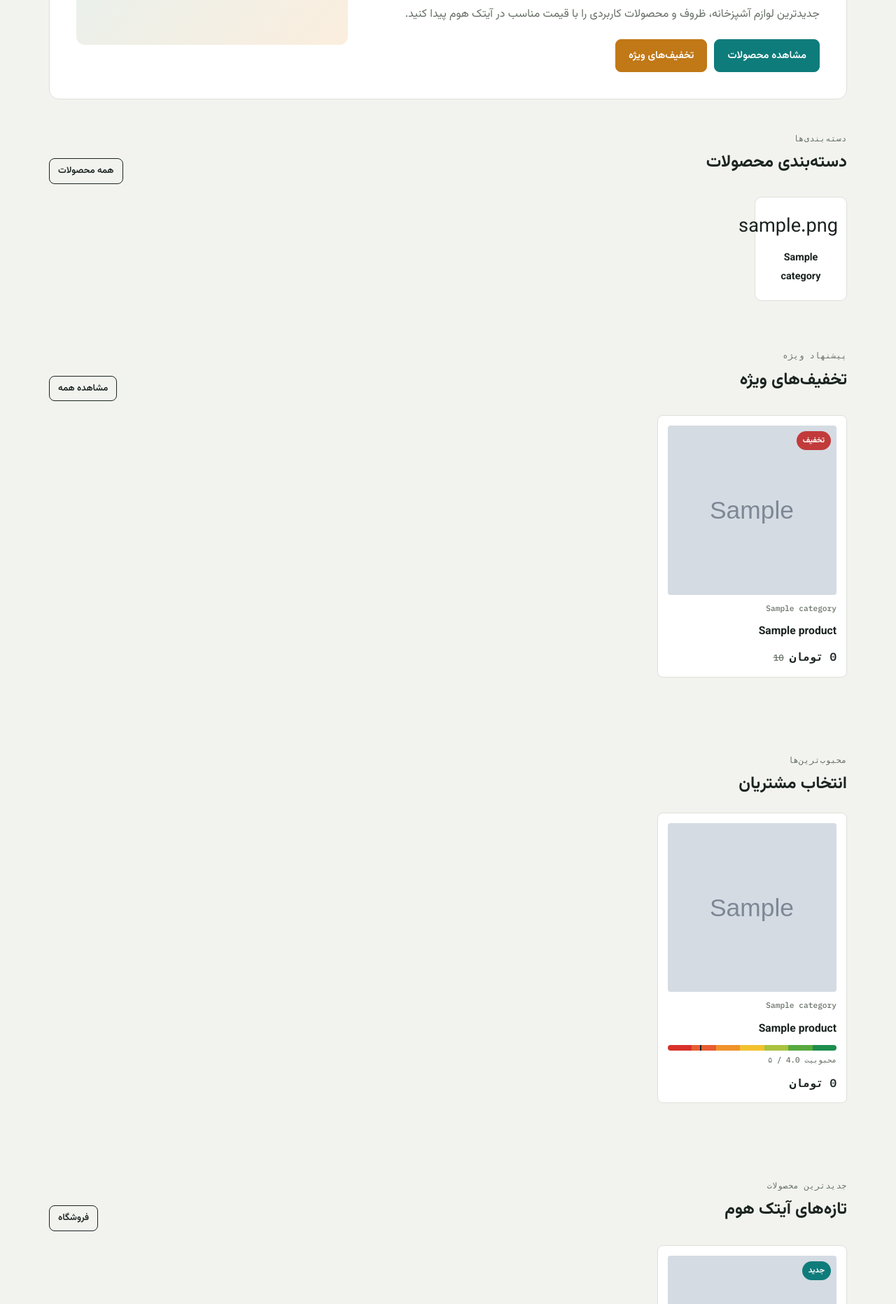
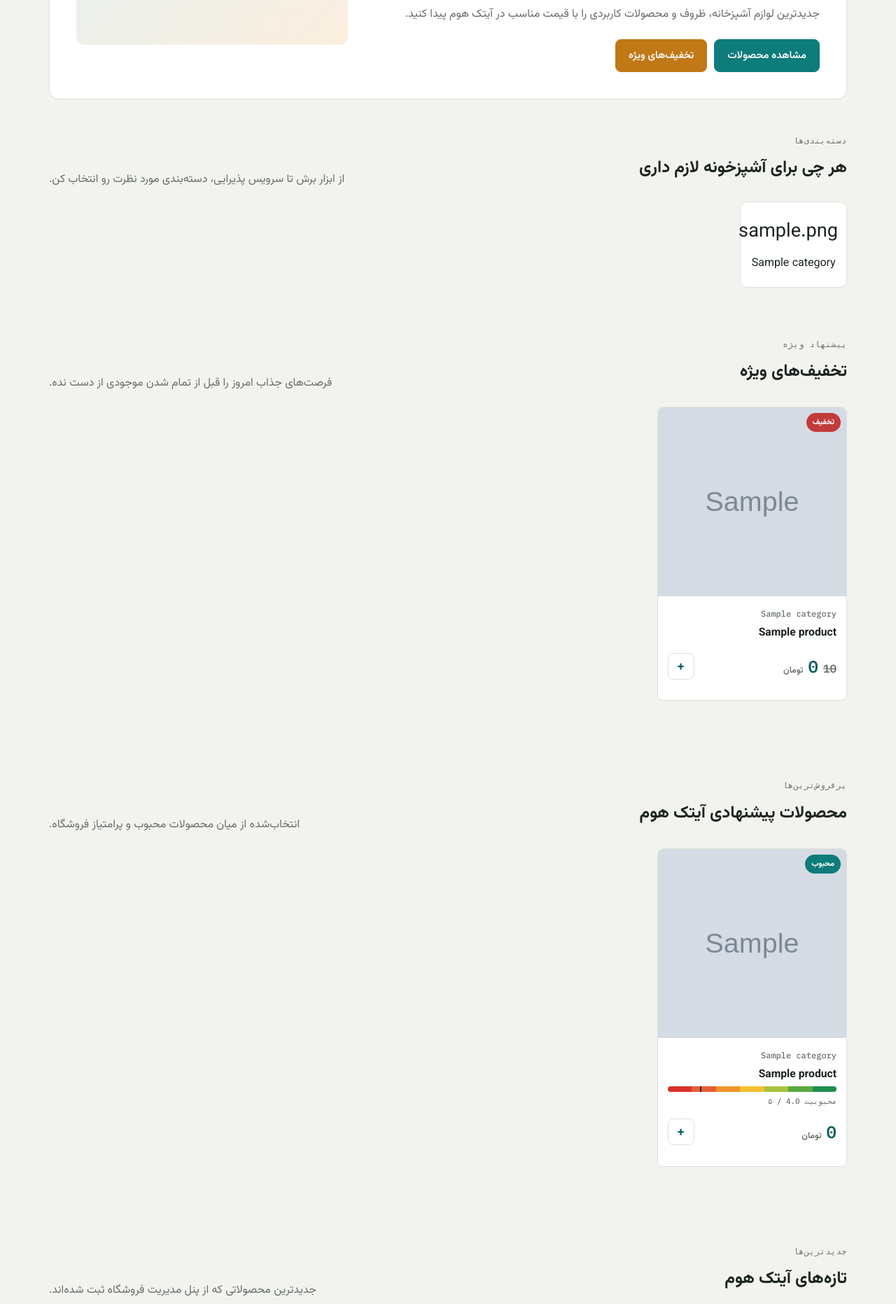
Before and after one commit to SajjadSj66/Home, a Django app: page / in a window 1280 px wide. Shown: the part 372-2235 px from the top of the page at 70% size. Run offline with Django 5.2, Linux system fonts and the light colour scheme; tables that the repository leaves empty hold one stand-in row (values such as "Sample post"); grey boxes marked "Sample" are stand-in pictures; parts of the project's set-up code (start-up, migrations or seed data) failed here and were passed over.

Commit message:
Connect homepage product sections to shop models

```diff
--- a/templates/index.html
+++ b/templates/index.html
@@ -5,6 +5,9 @@
 {% block content %}
 <div class="container">
 
+  <!-- ============================================================
+       HERO
+       ============================================================ -->
   <section style="padding:42px 0 28px;">
     <div style="display:grid;grid-template-columns:1.25fr .75fr;gap:28px;align-items:center;background:var(--surface);border:1px solid var(--line);border-radius:14px;padding:38px;overflow:hidden;">
       <div>
@@ -20,17 +23,26 @@
     </div>
   </section>
 
-  <section style="padding:18px 0 34px;">
-    <div style="display:flex;justify-content:space-between;align-items:end;gap:15px;margin-bottom:18px;">
-      <div><div class="eyebrow">دسته‌بندی‌ها</div><h2 style="margin-top:5px;">دسته‌بندی محصولات</h2></div>
-      <a class="btn ghost sm" href="{% url 'product_list' %}">همه محصولات</a>
+  <!-- ============================================================
+       CATEGORIES
+       ============================================================ -->
+  <section class="categories" id="categories" style="padding:18px 0 34px;">
+    <div class="section-head" style="display:flex;justify-content:space-between;align-items:end;gap:15px;margin-bottom:18px;">
+      <div>
+        <span class="eyebrow gold">دسته‌بندی‌ها</span>
+        <h2 style="margin-top:5px;">هر چی برای آشپزخونه لازم داری</h2>
       </div>
+      <p style="margin:0;color:var(--muted);">از ابزار برش تا سرویس پذیرایی، دسته‌بندی مورد نظرت رو انتخاب کن.</p>
+    </div>
+
     {% if categories %}
-      <div style="display:grid;grid-template-columns:repeat(auto-fill,minmax(130px,1fr));gap:12px;">
+      <div class="cat-grid" style="display:grid;grid-template-columns:repeat(auto-fill,minmax(140px,1fr));gap:12px;">
         {% for category in categories %}
-          <a href="{% url 'product_list' %}?category={{ category.slug|urlencode }}" style="background:var(--surface);border:1px solid var(--line);border-radius:10px;padding:20px 12px;text-align:center;transition:.15s;">
-            <div style="font-size:1.7rem;margin-bottom:7px;">{% if category.icon %}{{ category.icon }}{% else %}🍽️{% endif %}</div>
-            <strong style="font-size:.9rem;">{{ category.name }}</strong>
+          <a href="{% url 'product_list' %}?category={{ category.slug|urlencode }}" class="cat-card" style="background:var(--surface);border:1px solid var(--line);border-radius:10px;padding:20px 12px;text-align:center;transition:.15s;">
+            <div class="cat-ic" style="font-size:1.7rem;margin-bottom:7px;">
+              {% if category.icon %}{{ category.icon }}{% else %}🍽️{% endif %}
+            </div>
+            <span>{{ category.name }}</span>
           </a>
         {% endfor %}
       </div>
@@ -39,67 +51,161 @@
     {% endif %}
   </section>
 
+  <!-- ============================================================
+       DISCOUNTS
+       ============================================================ -->
   {% if discounted_products %}
-  <section id="discounts" style="padding:34px 0;">
-    <div style="display:flex;justify-content:space-between;align-items:end;gap:15px;margin-bottom:18px;">
-      <div><div class="eyebrow">پیشنهاد ویژه</div><h2 style="margin-top:5px;">تخفیف‌های ویژه</h2></div>
-      <a class="btn ghost sm" href="{% url 'product_list' %}">مشاهده همه</a>
+  <section class="products" id="discounts" style="padding:34px 0;">
+    <div class="section-head" style="display:flex;justify-content:space-between;align-items:end;gap:15px;margin-bottom:18px;">
+      <div>
+        <span class="eyebrow">پیشنهاد ویژه</span>
+        <h2 style="margin-top:5px;">تخفیف‌های ویژه</h2>
       </div>
+      <p style="margin:0;color:var(--muted);">فرصت‌های جذاب امروز را قبل از تمام شدن موجودی از دست نده.</p>
+    </div>
+
     <div class="product-grid">
       {% for product in discounted_products %}
-        <a class="card" href="{% url 'product_detail' slug=product.slug %}">
-          <div class="thumb" style="position:relative;">
-            {% if product.main_image %}<img src="{{ product.main_image.url }}" alt="{{ product.title }}" loading="lazy">{% else %}<span style="color:var(--muted);font-size:.8rem">بدون تصویر</span>{% endif %}
-            <span style="position:absolute;top:8px;right:8px;background:var(--danger);color:#fff;padding:4px 9px;border-radius:20px;font-size:.7rem;font-weight:700;">تخفیف</span>
+        <article class="product-card card">
+          <a href="{% url 'product_detail' slug=product.slug %}" aria-label="مشاهده {{ product.title }}">
+            <div class="product-media thumb" style="position:relative;">
+              {% if product.main_image %}
+                <img src="{{ product.main_image.url }}" alt="{{ product.title }}" loading="lazy">
+              {% else %}
+                <span style="color:var(--muted);font-size:.8rem">بدون تصویر</span>
+              {% endif %}
+              <span class="badge sale" style="position:absolute;top:8px;right:8px;background:var(--danger);color:#fff;padding:4px 9px;border-radius:20px;font-size:.7rem;font-weight:700;">تخفیف</span>
             </div>
-          <span class="cat">{{ product.category.name }}</span>
-          <h3>{{ product.title }}</h3>
-          <div class="bottom"><div class="price-block"><span class="price">{{ product.final_price|floatformat:0 }} تومان</span><span class="old-price">{{ product.price|floatformat:0 }}</span></div>{% if not product.in_stock %}<span class="stock out">ناموجود</span>{% endif %}</div>
           </a>
+          <div class="product-info">
+            <span class="cat-label cat">{{ product.category.name }}</span>
+            <h3><a href="{% url 'product_detail' slug=product.slug %}">{{ product.title }}</a></h3>
+            <div class="price-row bottom">
+              <span class="price"><span class="price-old old-price">{{ product.price|floatformat:0 }}</span> {{ product.final_price|floatformat:0 }} <small>تومان</small></span>
+              <a class="icon-btn" href="{% url 'product_detail' slug=product.slug %}" aria-label="مشاهده محصول">+</a>
+            </div>
+            {% if not product.in_stock %}<span class="stock out">ناموجود</span>{% endif %}
+          </div>
+        </article>
       {% endfor %}
     </div>
   </section>
   {% endif %}
 
+  <!-- ============================================================
+       POPULAR PRODUCTS
+       ============================================================ -->
   {% if popular_products %}
-  <section style="padding:34px 0;">
-    <div style="margin-bottom:18px;"><div class="eyebrow">محبوب‌ترین‌ها</div><h2 style="margin-top:5px;">انتخاب مشتریان</h2></div>
+  <section class="products" id="popular-products" style="padding:34px 0;">
+    <div class="section-head" style="display:flex;justify-content:space-between;align-items:end;gap:15px;margin-bottom:18px;">
+      <div>
+        <span class="eyebrow">پرفروش‌ترین‌ها</span>
+        <h2 style="margin-top:5px;">محصولات پیشنهادی آیتک هوم</h2>
+      </div>
+      <p style="margin:0;color:var(--muted);">انتخاب‌شده از میان محصولات محبوب و پرامتیاز فروشگاه.</p>
+    </div>
+
     <div class="product-grid">
       {% for product in popular_products %}
-        <a class="card" href="{% url 'product_detail' slug=product.slug %}">
-          <div class="thumb">{% if product.main_image %}<img src="{{ product.main_image.url }}" alt="{{ product.title }}" loading="lazy">{% else %}<span style="color:var(--muted);font-size:.8rem">بدون تصویر</span>{% endif %}</div>
-          <span class="cat">{{ product.category.name }}</span><h3>{{ product.title }}</h3>
-          <div class="energy-rating"><div class="track"><span></span><span></span><span></span><span></span><span></span><span></span><span></span><div class="marker" style="right:{% widthratio product.rating 5 100 %}%"></div></div><span class="label">محبوبیت {{ product.rating|floatformat:1 }} / ۵</span></div>
-          <div class="bottom"><span class="price">{{ product.final_price|floatformat:0 }} تومان</span>{% if not product.in_stock %}<span class="stock out">ناموجود</span>{% endif %}</div>
+        <article class="product-card card">
+          <a href="{% url 'product_detail' slug=product.slug %}">
+            <div class="product-media thumb" style="position:relative;">
+              {% if product.main_image %}
+                <img src="{{ product.main_image.url }}" alt="{{ product.title }}" loading="lazy">
+              {% else %}
+                <span style="color:var(--muted);font-size:.8rem">بدون تصویر</span>
+              {% endif %}
+              {% if forloop.first %}<span class="badge new" style="position:absolute;top:8px;right:8px;background:var(--primary);color:#fff;padding:4px 9px;border-radius:20px;font-size:.7rem;font-weight:700;">محبوب</span>{% endif %}
+            </div>
           </a>
+          <div class="product-info">
+            <span class="cat-label cat">{{ product.category.name }}</span>
+            <h3><a href="{% url 'product_detail' slug=product.slug %}">{{ product.title }}</a></h3>
+            <div class="energy-rating" style="margin:4px 0 6px;">
+              <div class="track">
+                <span></span><span></span><span></span><span></span><span></span><span></span><span></span>
+                <div class="marker" style="right:{% widthratio product.rating 5 100 %}%"></div>
+              </div>
+              <span class="label">محبوبیت {{ product.rating|floatformat:1 }} / ۵</span>
+            </div>
+            <div class="price-row bottom">
+              <span class="price">{{ product.final_price|floatformat:0 }} <small>تومان</small></span>
+              <a class="icon-btn" href="{% url 'product_detail' slug=product.slug %}" aria-label="مشاهده محصول">+</a>
+            </div>
+            {% if not product.in_stock %}<span class="stock out">ناموجود</span>{% endif %}
+          </div>
+        </article>
       {% endfor %}
     </div>
   </section>
   {% endif %}
 
-  <section style="padding:34px 0 60px;">
-    <div style="display:flex;justify-content:space-between;align-items:end;gap:15px;margin-bottom:18px;"><div><div class="eyebrow">جدیدترین محصولات</div><h2 style="margin-top:5px;">تازه‌های آیتک هوم</h2></div><a class="btn ghost sm" href="{% url 'product_list' %}">فروشگاه</a></div>
+  <!-- ============================================================
+       LATEST PRODUCTS
+       ============================================================ -->
+  <section class="products" id="products" style="padding:34px 0 60px;">
+    <div class="section-head" style="display:flex;justify-content:space-between;align-items:end;gap:15px;margin-bottom:18px;">
+      <div>
+        <span class="eyebrow">جدیدترین‌ها</span>
+        <h2 style="margin-top:5px;">تازه‌های آیتک هوم</h2>
+      </div>
+      <p style="margin:0;color:var(--muted);">جدیدترین محصولاتی که از پنل مدیریت فروشگاه ثبت شده‌اند.</p>
+    </div>
+
     {% if latest_products %}
       <div class="product-grid">
         {% for product in latest_products %}
-          <a class="card" href="{% url 'product_detail' slug=product.slug %}">
-            <div class="thumb" style="position:relative;">{% if product.main_image %}<img src="{{ product.main_image.url }}" alt="{{ product.title }}" loading="lazy">{% else %}<span style="color:var(--muted);font-size:.8rem">بدون تصویر</span>{% endif %}<span style="position:absolute;top:8px;right:8px;background:var(--primary);color:#fff;padding:4px 9px;border-radius:20px;font-size:.7rem;font-weight:700;">جدید</span></div>
-            <span class="cat">{{ product.category.name }}</span><h3>{{ product.title }}</h3>
-            <div class="bottom"><div class="price-block"><span class="price">{{ product.final_price|floatformat:0 }} تومان</span>{% if product.discount_price %}<span class="old-price">{{ product.price|floatformat:0 }}</span>{% endif %}</div>{% if not product.in_stock %}<span class="stock out">ناموجود</span>{% endif %}</div>
+          <article class="product-card card">
+            <a href="{% url 'product_detail' slug=product.slug %}">
+              <div class="product-media thumb" style="position:relative;">
+                {% if product.main_image %}
+                  <img src="{{ product.main_image.url }}" alt="{{ product.title }}" loading="lazy">
+                {% else %}
+                  <span style="color:var(--muted);font-size:.8rem">بدون تصویر</span>
+                {% endif %}
+                <span class="badge new" style="position:absolute;top:8px;right:8px;background:var(--primary);color:#fff;padding:4px 9px;border-radius:20px;font-size:.7rem;font-weight:700;">جدید</span>
+              </div>
             </a>
+            <div class="product-info">
+              <span class="cat-label cat">{{ product.category.name }}</span>
+              <h3><a href="{% url 'product_detail' slug=product.slug %}">{{ product.title }}</a></h3>
+              <div class="price-row bottom">
+                <span class="price">
+                  {% if product.discount_price %}<span class="price-old old-price">{{ product.price|floatformat:0 }}</span>{% endif %}
+                  {{ product.final_price|floatformat:0 }} <small>تومان</small>
+                </span>
+                <a class="icon-btn" href="{% url 'product_detail' slug=product.slug %}" aria-label="مشاهده محصول">+</a>
+              </div>
+              {% if not product.in_stock %}<span class="stock out">ناموجود</span>{% endif %}
+            </div>
+          </article>
         {% endfor %}
       </div>
     {% else %}
       <div class="empty-state">هنوز محصولی برای نمایش ثبت نشده است. محصولات جدید از پنل مدیریت در این بخش نمایش داده می‌شوند.</div>
     {% endif %}
+
+    <div style="display:flex;justify-content:center;">
+      <a href="{% url 'product_list' %}" class="btn primary">مشاهده همه محصولات</a>
+    </div>
   </section>
 
 </div>
 
 <style>
+  .cat-card:hover{border-color:var(--primary)!important;box-shadow:0 4px 16px rgba(14,124,123,.08);}
+  .product-card .product-media{margin:-14px -14px 0;border-radius:var(--radius) var(--radius) 0 0;}
+  .product-card .product-media img{width:100%;height:100%;object-fit:cover;}
+  .product-card .product-info{padding-top:2px;}
+  .product-card .price{display:flex;align-items:baseline;gap:7px;flex-wrap:wrap;}
+  .product-card .price small{font-family:var(--font-ui);font-size:.78rem;color:var(--muted);}
+  .product-card .icon-btn{color:var(--primary-dark);font-weight:800;font-size:1.2rem;}
+  .price-old{font-family:var(--font-mono);font-size:.75rem;color:var(--muted);text-decoration:line-through;}
   @media(max-width:700px){
     .container>section:first-child>div{grid-template-columns:1fr!important;padding:24px!important;}
     .container>section:first-child>div>div:last-child{min-height:170px!important;font-size:3.5rem!important;}
+    .section-head{align-items:flex-start!important;flex-direction:column!important;}
+    .section-head p{font-size:.9rem;}
   }
 </style>
 {% endblock %}
```
Lines whose indentation alone changed are shown as unchanged.
